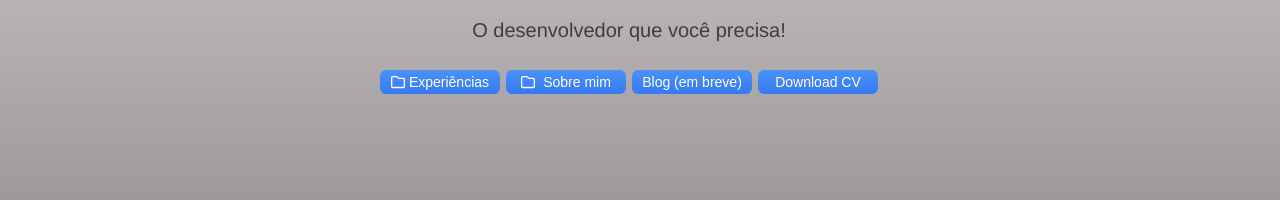
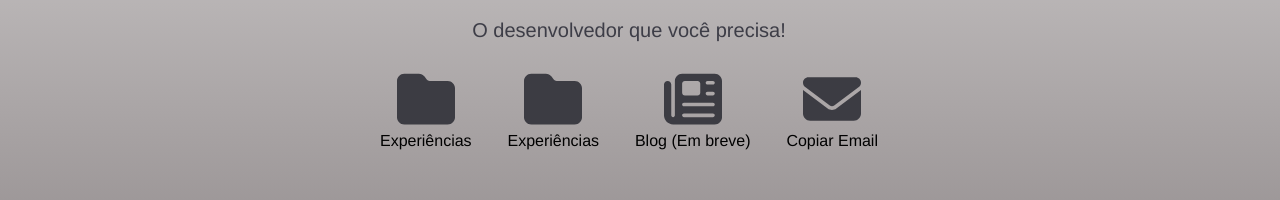
Before and after one commit to andreLuis1506/Profile, a Nuxt app: page / in a window 1280 px wide. Shown: the part 539-739 px from the top of the page. Built offline with nearby package versions, Linux system fonts and the light colour scheme.

Commit message:
feat: :sparkles: TRansforma botões em icones

```diff
--- a/app.vue
+++ b/app.vue
@@ -8,12 +8,16 @@
       <div id="group-button">
         <ExpWindow  />
         <ProfileWindow  />
-        <BaseButton  >
-          Blog (em breve)
-        </BaseButton>
-        <BaseButton  >
-          Download CV
-        </BaseButton>
+        <shortcut title="Blog (Em breve)">
+          <template #icon>
+            <NewsPaperIcon width="58px" fill="#3C3C43" />
+          </template>
+        </shortcut>
+        <shortcut title="Copiar Email">
+          <template #icon>
+            <EnvelopeIcon width="58px"  fill="#3C3C43" />
+          </template>
+        </shortcut>
       </div>
     </div>
     <div>
@@ -80,6 +84,8 @@ main {
   justify-content: space-between;
 }
 </style>
+
 <script setup lang="ts">
 import InitialLoading from "~/components/InitialLoading.vue";
+import EnvelopeIcon from "~/components/EnvelopeIcon.vue";
 </script>
--- a/components/DialogWindow.vue
+++ b/components/DialogWindow.vue
@@ -1,9 +1,9 @@
 <template>
-  <BaseButton @click="toggleWindow">
-    <slot name="activator" :isOpen="isOpen">
+  <slot name="activator" :isOpen="isOpen" :toggleWindow="toggleWindow">
+    <BaseButton @click="toggleWindow">
       {{props.title}}
-    </slot>
-  </BaseButton>
+    </BaseButton>
+  </slot>
   <section
       v-if="isOpen"
       id="window"
--- /dev/null
+++ b/components/EnvelopeIcon.vue
@@ -0,0 +1,3 @@
+<template>
+  <svg xmlns="http://www.w3.org/2000/svg" viewBox="0 0 512 512"><!--!Font Awesome Free 6.5.2 by @fontawesome - https://fontawesome.com License - https://fontawesome.com/license/free Copyright 2024 Fonticons, Inc.--><path d="M48 64C21.5 64 0 85.5 0 112c0 15.1 7.1 29.3 19.2 38.4L236.8 313.6c11.4 8.5 27 8.5 38.4 0L492.8 150.4c12.1-9.1 19.2-23.3 19.2-38.4c0-26.5-21.5-48-48-48H48zM0 176V384c0 35.3 28.7 64 64 64H448c35.3 0 64-28.7 64-64V176L294.4 339.2c-22.8 17.1-54 17.1-76.8 0L0 176z"/></svg>
+</template>
--- a/components/ExpWindow.vue
+++ b/components/ExpWindow.vue
@@ -1,8 +1,9 @@
 <template>
   <DialogWindow title="Experiências">
-    <template #activator="{isOpen}">
-      <FolderIconToggle :is-open="isOpen" />
-      Experiências
+    <template #activator="{isOpen, toggleWindow}">
+      <Shortcut title="Experiências" @click="toggleWindow" #icon>
+        <FolderIconToggle :is-open="isOpen" />
+      </Shortcut>
     </template>
     <div class="with-sidebar">
       <SideBar>
--- a/components/FolderCloseIcon.vue
+++ b/components/FolderCloseIcon.vue
@@ -1,7 +1,3 @@
 <template>
-  <svg xmlns="http://www.w3.org/2000/svg" viewBox="0 0 576 512">
-    <!--!Font Awesome Free 6.5.1 by @fontawesome - https://fontawesome.com License - https://fontawesome.com/license/free Copyright 2024 Fonticons, Inc.-->
-    <path
-        d="M384 480h48c11.4 0 21.9-6 27.6-15.9l112-192c5.8-9.9 5.8-22.1 .1-32.1S555.5 224 544 224H144c-11.4 0-21.9 6-27.6 15.9L48 357.1V96c0-8.8 7.2-16 16-16H181.5c4.2 0 8.3 1.7 11.3 4.7l26.5 26.5c21 21 49.5 32.8 79.2 32.8H416c8.8 0 16 7.2 16 16v32h48V160c0-35.3-28.7-64-64-64H298.5c-17 0-33.3-6.7-45.3-18.7L226.7 50.7c-12-12-28.3-18.7-45.3-18.7H64C28.7 32 0 60.7 0 96V416c0 35.3 28.7 64 64 64H87.7 384z"/>
-  </svg>
+  <svg xmlns="http://www.w3.org/2000/svg" viewBox="0 0 576 512"><!--!Font Awesome Free 6.5.2 by @fontawesome - https://fontawesome.com License - https://fontawesome.com/license/free Copyright 2024 Fonticons, Inc.--><path d="M88.7 223.8L0 375.8V96C0 60.7 28.7 32 64 32H181.5c17 0 33.3 6.7 45.3 18.7l26.5 26.5c12 12 28.3 18.7 45.3 18.7H416c35.3 0 64 28.7 64 64v32H144c-22.8 0-43.8 12.1-55.3 31.8zm27.6 16.1C122.1 230 132.6 224 144 224H544c11.5 0 22 6.1 27.7 16.1s5.7 22.2-.1 32.1l-112 192C453.9 474 443.4 480 432 480H32c-11.5 0-22-6.1-27.7-16.1s-5.7-22.2 .1-32.1l112-192z"/></svg>
 </template>
--- a/components/FolderIconToggle.vue
+++ b/components/FolderIconToggle.vue
@@ -1,6 +1,6 @@
 <template>
-  <folder-open-icon class="icon" v-show="!props.isOpen" />
-  <folder-close-icon class="icon" v-show="props.isOpen" />
+  <folder-open-icon class="icon-close" v-show="!props.isOpen" />
+  <folder-close-icon class="icon-open" v-show="props.isOpen" />
 </template>
 
 <script setup lang="ts">
@@ -8,8 +8,12 @@ const props = defineProps<{isOpen: boolean}>()
 </script>
 
 <style scoped>
-  .icon{
-    fill: #FFFFFF;
-    width: 14px;
+  .icon-open{
+    fill: #3C3C43;
+    width: 65px;
+  }
+  .icon-close{
+    fill: #3C3C43;
+    width: 58px;
   }
 </style>
--- a/components/FolderOpenIcon.vue
+++ b/components/FolderOpenIcon.vue
@@ -1,7 +1,3 @@
 <template>
-  <svg xmlns="http://www.w3.org/2000/svg" viewBox="0 0 512 512">
-    <!--!Font Awesome Free 6.5.1 by @fontawesome - https://fontawesome.com License - https://fontawesome.com/license/free Copyright 2024 Fonticons, Inc.-->
-    <path
-        d="M0 96C0 60.7 28.7 32 64 32H196.1c19.1 0 37.4 7.6 50.9 21.1L289.9 96H448c35.3 0 64 28.7 64 64V416c0 35.3-28.7 64-64 64H64c-35.3 0-64-28.7-64-64V96zM64 80c-8.8 0-16 7.2-16 16V416c0 8.8 7.2 16 16 16H448c8.8 0 16-7.2 16-16V160c0-8.8-7.2-16-16-16H286.6c-10.6 0-20.8-4.2-28.3-11.7L213.1 87c-4.5-4.5-10.6-7-17-7H64z"/>
-  </svg>
+  <svg xmlns="http://www.w3.org/2000/svg" viewBox="0 0 512 512"><!--!Font Awesome Free 6.5.2 by @fontawesome - https://fontawesome.com License - https://fontawesome.com/license/free Copyright 2024 Fonticons, Inc.--><path d="M64 480H448c35.3 0 64-28.7 64-64V160c0-35.3-28.7-64-64-64H288c-10.1 0-19.6-4.7-25.6-12.8L243.2 57.6C231.1 41.5 212.1 32 192 32H64C28.7 32 0 60.7 0 96V416c0 35.3 28.7 64 64 64z"/></svg>
 </template>
--- /dev/null
+++ b/components/NewsPaperIcon.vue
@@ -0,0 +1,3 @@
+<template>
+  <svg xmlns="http://www.w3.org/2000/svg" viewBox="0 0 512 512"><!--!Font Awesome Free 6.5.2 by @fontawesome - https://fontawesome.com License - https://fontawesome.com/license/free Copyright 2024 Fonticons, Inc.--><path d="M96 96c0-35.3 28.7-64 64-64H448c35.3 0 64 28.7 64 64V416c0 35.3-28.7 64-64 64H80c-44.2 0-80-35.8-80-80V128c0-17.7 14.3-32 32-32s32 14.3 32 32V400c0 8.8 7.2 16 16 16s16-7.2 16-16V96zm64 24v80c0 13.3 10.7 24 24 24H296c13.3 0 24-10.7 24-24V120c0-13.3-10.7-24-24-24H184c-13.3 0-24 10.7-24 24zm208-8c0 8.8 7.2 16 16 16h48c8.8 0 16-7.2 16-16s-7.2-16-16-16H384c-8.8 0-16 7.2-16 16zm0 96c0 8.8 7.2 16 16 16h48c8.8 0 16-7.2 16-16s-7.2-16-16-16H384c-8.8 0-16 7.2-16 16zM160 304c0 8.8 7.2 16 16 16H432c8.8 0 16-7.2 16-16s-7.2-16-16-16H176c-8.8 0-16 7.2-16 16zm0 96c0 8.8 7.2 16 16 16H432c8.8 0 16-7.2 16-16s-7.2-16-16-16H176c-8.8 0-16 7.2-16 16z"/></svg>
+</template>
--- a/components/ProfileWindow.vue
+++ b/components/ProfileWindow.vue
@@ -1,8 +1,9 @@
 <template>
   <DialogWindow title="Sobre mim">
-    <template #activator="{isOpen}">
-      <FolderIconToggle :is-open="isOpen" />
-      Sobre mim
+    <template #activator="{isOpen, toggleWindow}">
+      <Shortcut title="Experiências" @click="toggleWindow" #icon>
+        <FolderIconToggle :is-open="isOpen" />
+      </Shortcut>
     </template>
     <div>
       <div class="content">
--- /dev/null
+++ b/components/Shortcut.vue
@@ -0,0 +1,23 @@
+<template>
+  <div id="shortcut">
+    <span>
+      <slot name="icon"></slot>
+    </span>
+    <span>{{props.title}}</span>
+  </div>
+</template>
+
+<script lang="ts" setup>
+
+const props = defineProps<{title: string}>()
+</script>
+
+<style scoped>
+#shortcut{
+  display: flex;
+  flex-direction: column;
+  align-items: center;
+  cursor: pointer;
+  transition: background-color 0.2s;
+}
+</style>
```
